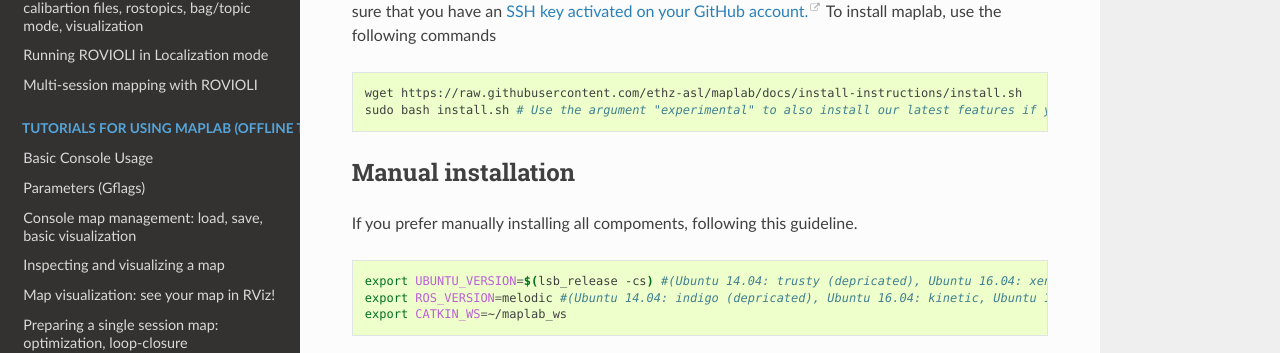
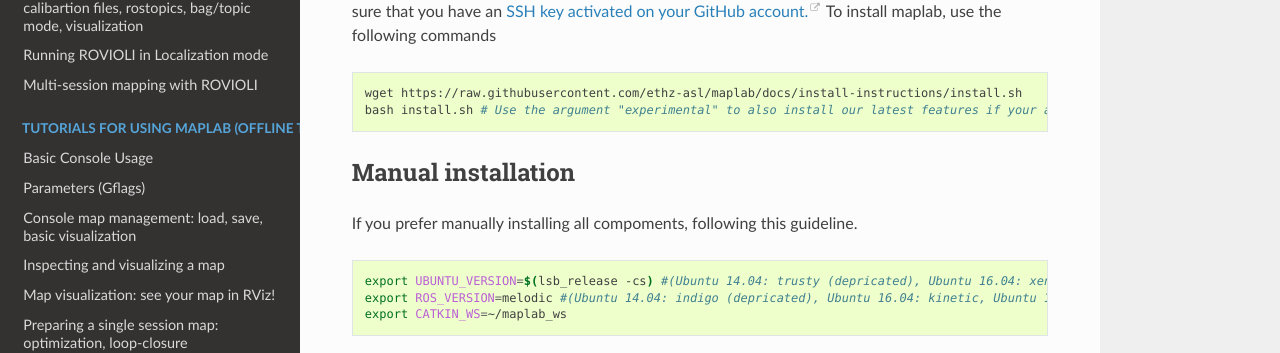
Before and after one commit to ethz-asl/maplab, a Sphinx documentation site: the page built from docs/pages/installation/A_Installation-Ubuntu.md, in a window 1280 px wide and 900 px high. Shown: the part 292-645 px from the top of the window. Built offline with Sphinx 7.4.7 and the Read the Docs theme 2.0.0, drawn with Linux system fonts in a browser that asks for light colours; pages that are not in the unit, such as notebooks, are missing from menus.

Commit message:
adapt sudo usage for install script

````diff
--- a/docs/pages/installation/A_Installation-Ubuntu.md
+++ b/docs/pages/installation/A_Installation-Ubuntu.md
@@ -5,7 +5,7 @@ For your convenience, we provide an install script to automate the whole install
 To install maplab, use the following commands
 ```bash
 wget https://raw.githubusercontent.com/ethz-asl/maplab/docs/install-instructions/install.sh
-sudo bash install.sh # Use the argument "experimental" to also install our latest features if your are eligible.
+bash install.sh # Use the argument "experimental" to also install our latest features if your are eligible. Do not use sudo.
 ```
 
 ### Manual installation
````
